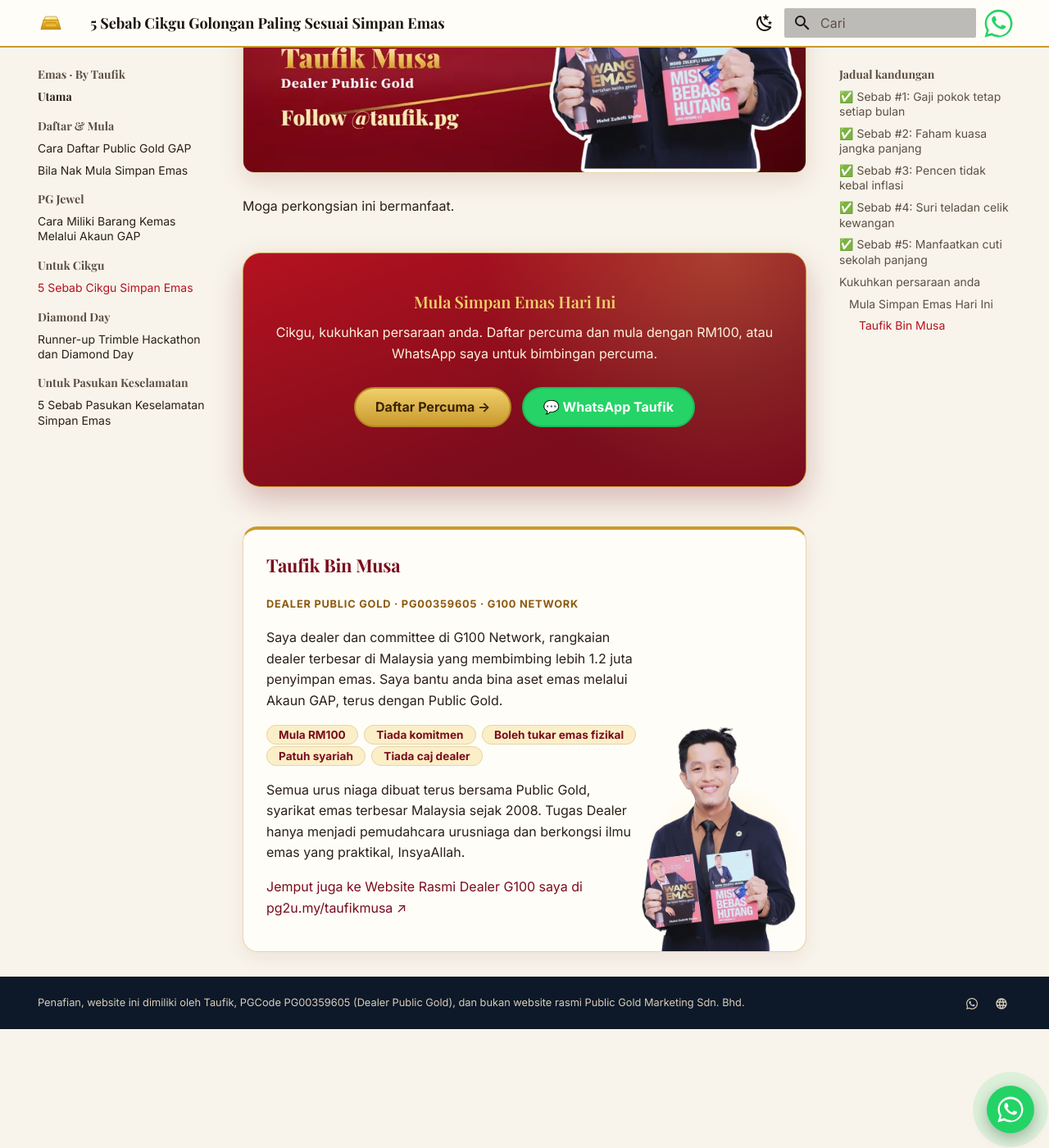
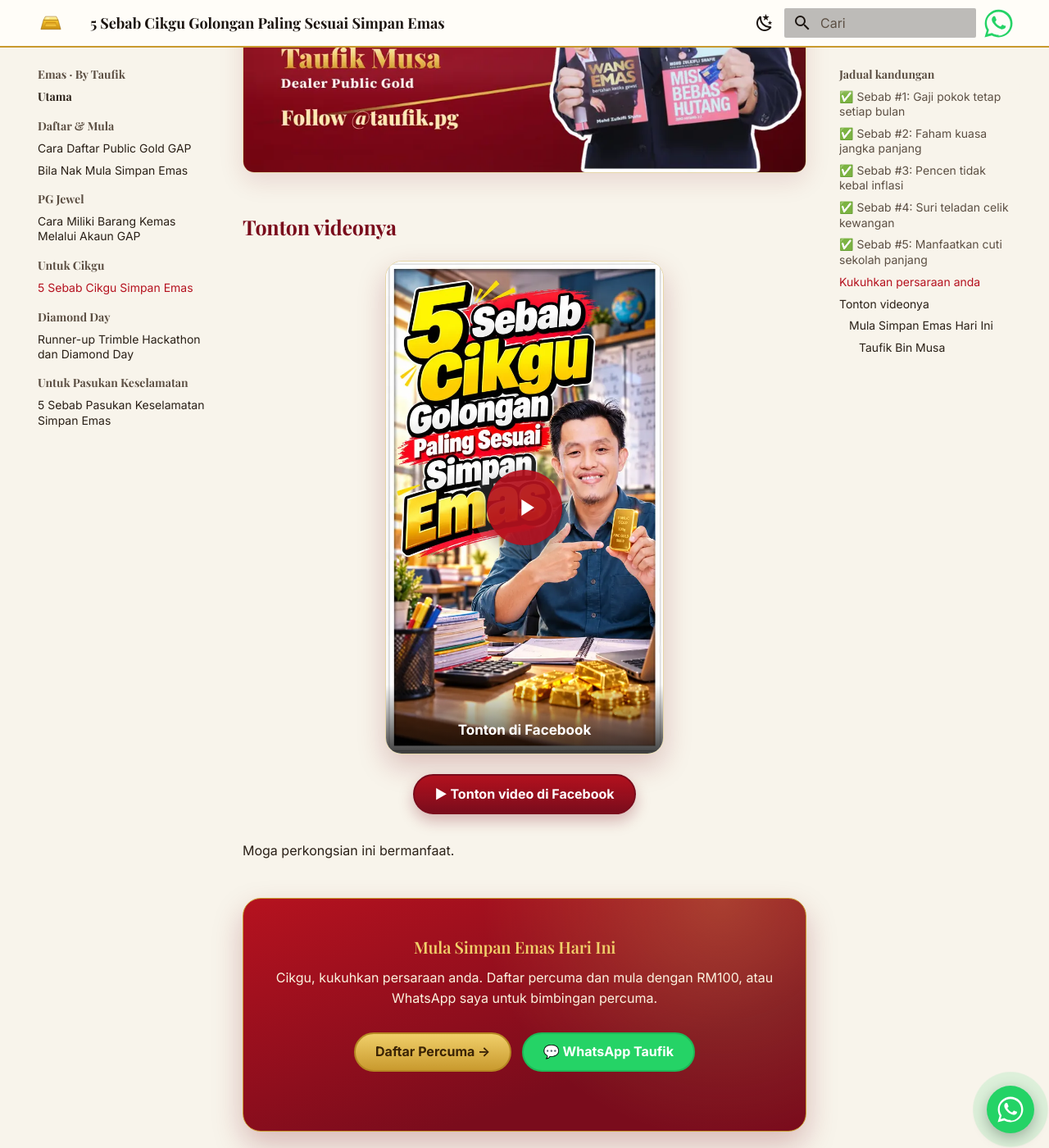
Before and after one commit to taufikmusa/emas, an MkDocs documentation site: the page built from docs/artikel/5-sebab-cikgu-golongan-paling-sesuai-simpan-emas.md, in a window 1280 px wide and 1400 px high, scrolled down 7637 px. Shown: the whole window at 82% size. Built offline with MkDocs 1.6.1 and Material for MkDocs 9.7.7, drawn with Linux system fonts in a browser that asks for light colours; some web fonts are replaced.

Commit message:
Add Facebook video thumbnail to cikgu article
Co-Authored-By: Claude Sonnet 5.5 <noreply@anthropic.com>
Claude-Session: https://claude.ai/code/session_01Kg5rzoNKh8hvmsKW8L46De

```diff
--- a/docs/artikel/5-sebab-cikgu-golongan-paling-sesuai-simpan-emas.md
+++ b/docs/artikel/5-sebab-cikgu-golongan-paling-sesuai-simpan-emas.md
@@ -75,6 +75,16 @@ Cikgu sentiasa membina masa depan murid setiap hari di kelas. Kini masanya cikgu
 
 ![Kukuhkan persaraan anda, mulakan simpanan emas serendah RM100 melalui Akaun GAP](../assets/cikgu-7-kukuhkan.webp){ .step-img width="900" height="900" loading="lazy" }
 
+## Tonton videonya
+
+<a class="video-thumb" href="https://www.facebook.com/share/r/1KfWomJZ9X/" aria-label="Tonton video 5 sebab cikgu golongan paling sesuai simpan emas di Facebook">
+<img src="../../assets/cikgu-video-thumb.webp" alt="Thumbnail video: 5 sebab cikgu golongan paling sesuai simpan emas" width="640" height="1137" loading="lazy" decoding="async">
+<span class="video-play" aria-hidden="true"><svg viewBox="0 0 24 24" width="34" height="34"><path fill="currentColor" d="M8 5v14l11-7z"/></svg></span>
+<span class="video-label">Tonton di Facebook</span>
+</a>
+
+<p class="video-cta"><a class="md-button md-button--primary" href="https://www.facebook.com/share/r/1KfWomJZ9X/">▶ Tonton video di Facebook</a></p>
+
 Moga perkongsian ini bermanfaat.
 
 <div class="cta" markdown>
```
Also changed, not shown: docs/assets/cikgu-video-thumb.webp (added).
